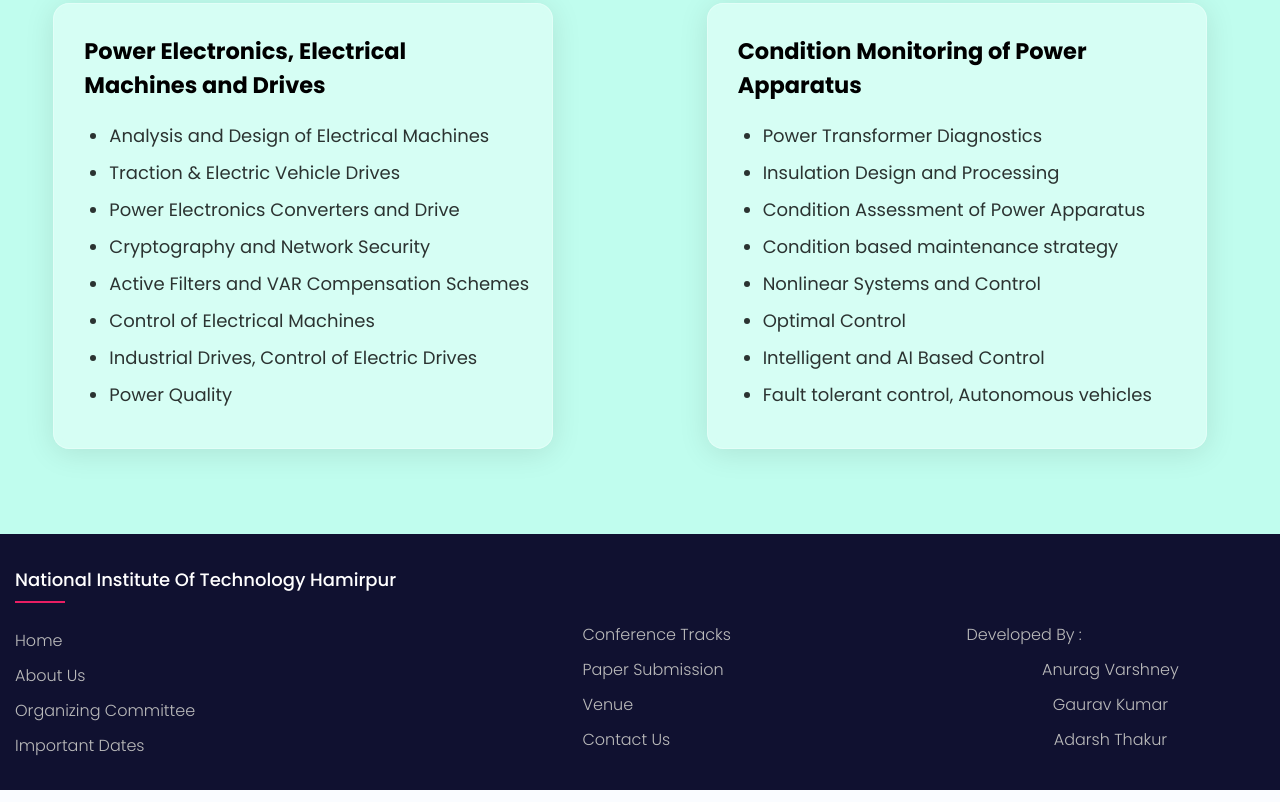
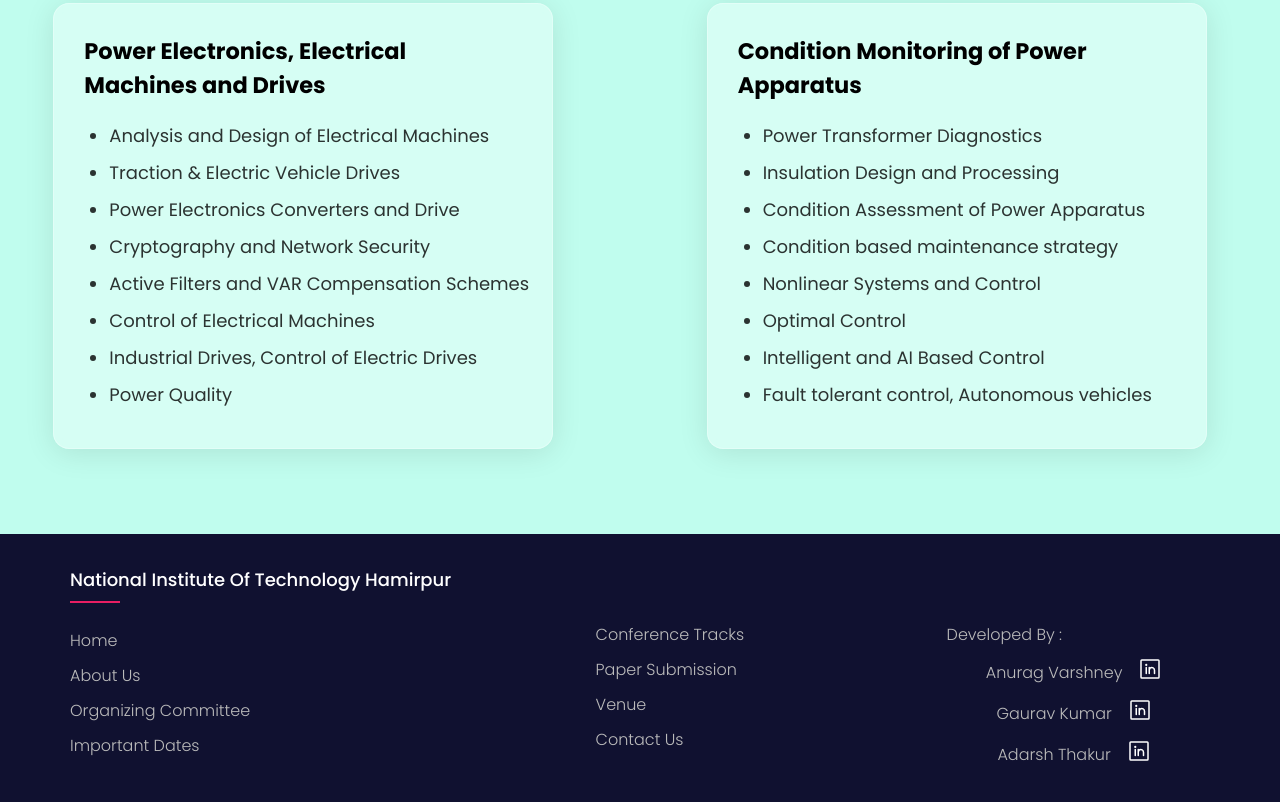
Before and after one commit to Varshneyanurag125/Electrical-Conference, a website: page track.html in a window 1280 px wide. Shown: the part 1642-2444 px from the top of the page. Drawn offline with Linux system fonts and the light colour scheme; a web font is replaced by a local one.

```diff
--- a/style/footer.css
+++ b/style/footer.css
@@ -1,5 +1,5 @@
 .footer-container{
-	max-width: 100%;
+	max-width: 1170px;
 	margin:auto;
 }
 .footer-row{
--- a/style/team.css
+++ b/style/team.css
@@ -102,7 +102,6 @@
   border-radius: 8px;
   box-shadow: rgba(60, 64, 67, 0.3) 0px 1px 2px 0px, rgba(60, 64, 67, 0.15) 0px 2px 6px 2px;
   width: 45%;
-  /* margin: 20px 10px; */
   margin: 1.5rem .5rem 2rem 0;
   padding: 15px 12px;
   min-width: 350px;
--- a/track.html
+++ b/track.html
@@ -209,9 +209,15 @@
                     </div>
                     <ul>
                         <li><a href="#">Developed By :</a></li>
-                        <li id="special-font"><a href="#">Anurag Varshney</a></li>
-                        <li id="special-font"><a href="#">Gaurav Kumar</a></li>
-                        <li id="special-font"><a href="#">Adarsh Thakur</a></li>
+                        <li id="special-font"><a href="https://www.linkedin.com/in/anurag-varshney-6a6a4321b/" target="_blank">Anurag Varshney</a><a href="https://www.linkedin.com/in/anurag-varshney-6a6a4321b/" target="_blank">
+                            <svg xmlns="http://www.w3.org/2000/svg" class="dev-icon-link" width="24" height="24" fill="#ffffff" viewBox="0 0 256 256"><path d="M216,24H40A16,16,0,0,0,24,40V216a16,16,0,0,0,16,16H216a16,16,0,0,0,16-16V40A16,16,0,0,0,216,24Zm0,192H40V40H216V216ZM96,112v64a8,8,0,0,1-16,0V112a8,8,0,0,1,16,0Zm88,28v36a8,8,0,0,1-16,0V140a20,20,0,0,0-40,0v36a8,8,0,0,1-16,0V112a8,8,0,0,1,15.79-1.78A36,36,0,0,1,184,140ZM100,84A12,12,0,1,1,88,72,12,12,0,0,1,100,84Z"></path></svg>
+                        </a></li>
+                        <li id="special-font"><a href="https://www.linkedin.com/in/gaurav-kumar-422b3a1a6/" target="_blank">Gaurav Kumar</a><a href="https://www.linkedin.com/in/gaurav-kumar-422b3a1a6/" target="_blank">
+                            <svg xmlns="http://www.w3.org/2000/svg" class="dev-icon-link" width="24" height="24" fill="#ffffff" viewBox="0 0 256 256"><path d="M216,24H40A16,16,0,0,0,24,40V216a16,16,0,0,0,16,16H216a16,16,0,0,0,16-16V40A16,16,0,0,0,216,24Zm0,192H40V40H216V216ZM96,112v64a8,8,0,0,1-16,0V112a8,8,0,0,1,16,0Zm88,28v36a8,8,0,0,1-16,0V140a20,20,0,0,0-40,0v36a8,8,0,0,1-16,0V112a8,8,0,0,1,15.79-1.78A36,36,0,0,1,184,140ZM100,84A12,12,0,1,1,88,72,12,12,0,0,1,100,84Z"></path></svg>
+                        </a></li>
+                        <li id="special-font"><a href="https://www.linkedin.com/in/adarsh-thakur-33457626a/" target="_blank">Adarsh Thakur</a><a href="https://www.linkedin.com/in/adarsh-thakur-33457626a/" target="_blank">
+                            <svg xmlns="http://www.w3.org/2000/svg" class="dev-icon-link" width="24" height="24" fill="#ffffff" viewBox="0 0 256 256"><path d="M216,24H40A16,16,0,0,0,24,40V216a16,16,0,0,0,16,16H216a16,16,0,0,0,16-16V40A16,16,0,0,0,216,24Zm0,192H40V40H216V216ZM96,112v64a8,8,0,0,1-16,0V112a8,8,0,0,1,16,0Zm88,28v36a8,8,0,0,1-16,0V140a20,20,0,0,0-40,0v36a8,8,0,0,1-16,0V112a8,8,0,0,1,15.79-1.78A36,36,0,0,1,184,140ZM100,84A12,12,0,1,1,88,72,12,12,0,0,1,100,84Z"></path></svg>
+                        </a></li>
                     </ul>
                     <div>
 
```
Also changed, not shown: paper.html (+9 -4 lines), team.html (+9 -3 lines).
